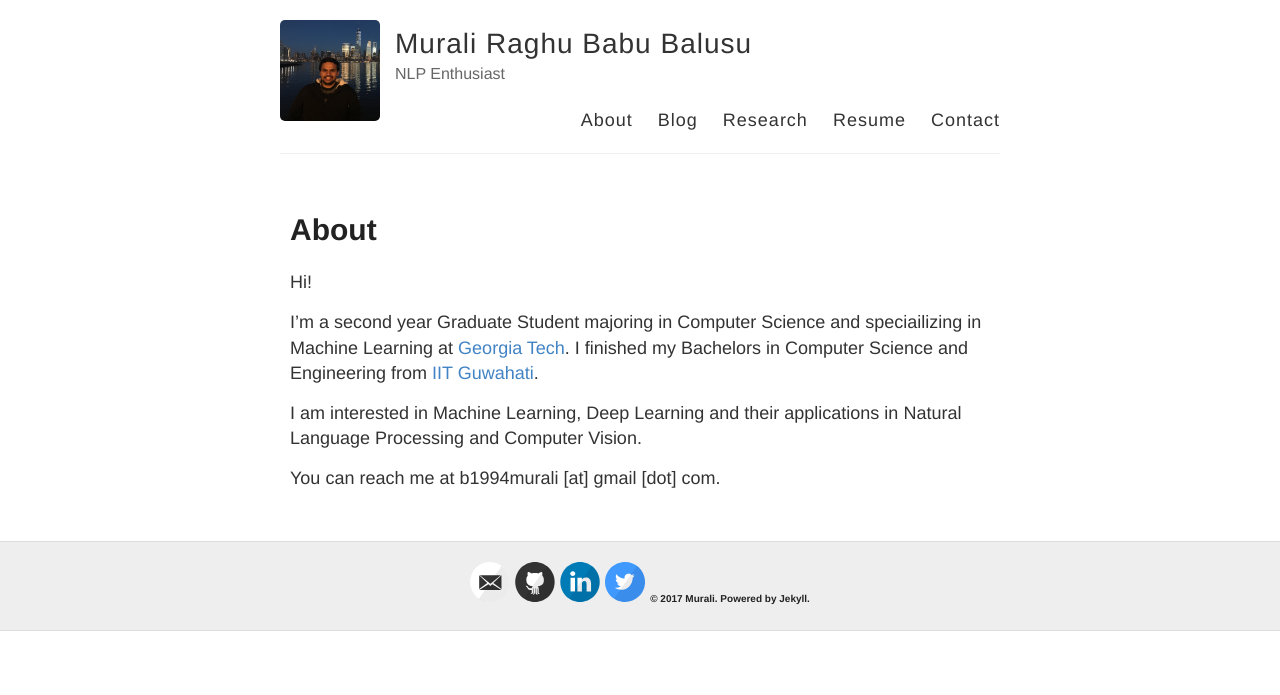
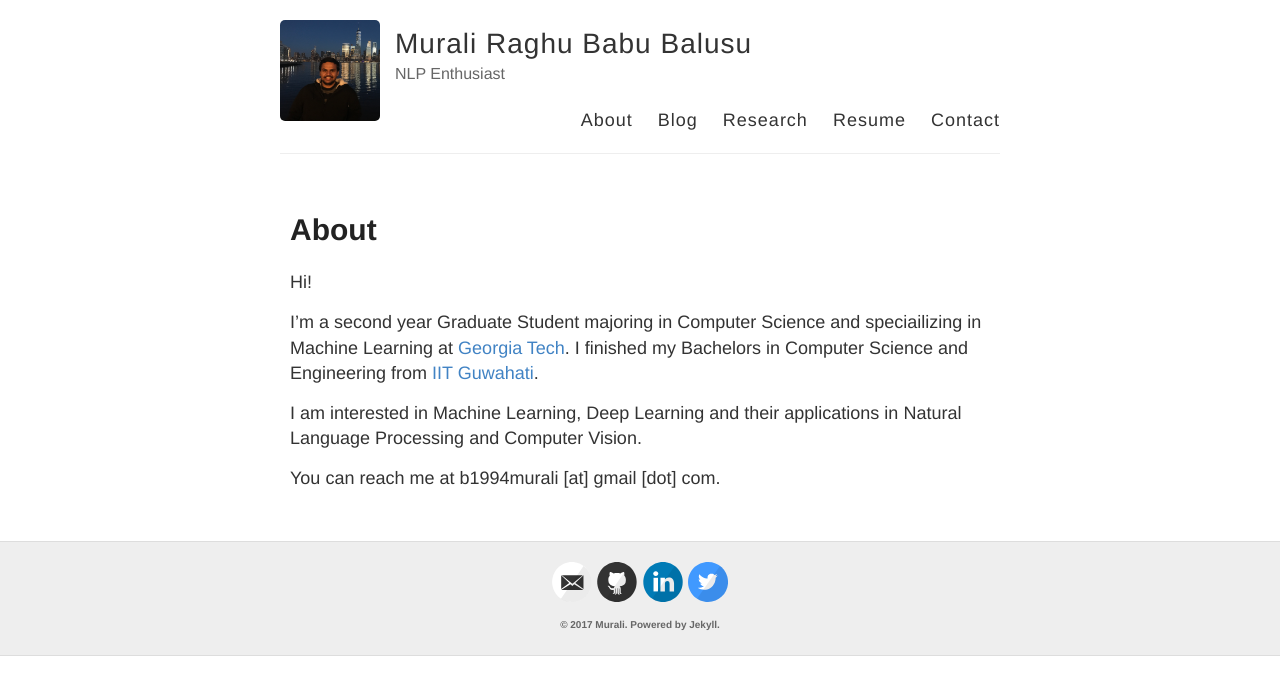
Before and after one commit to bmurali1994/bmurali1994.github.io, a Jekyll site: the page built from index.html, in a window 1280 px wide. Shown: the top 695 px of the page. Built offline with Jekyll 4.4.1, drawn with Linux system fonts in a browser that asks for light colours.

Commit message:
modified font

```diff
--- a/_layouts/default.html
+++ b/_layouts/default.html
@@ -45,7 +45,7 @@
       <div class="container">
         <footer class="footer">
           {% include svg-icons.html %}
-          <h7> © 2017 Murali. Powered by Jekyll. </h7>
+          <br><h7> © 2017 Murali. Powered by Jekyll. </h7>
         </footer>
       </div>
     </div>
--- a/style.scss
+++ b/style.scss
@@ -66,6 +66,7 @@
 
 h7 {
   font-size: 10px;
+  color: $gray;
 }
 
 p {
```
